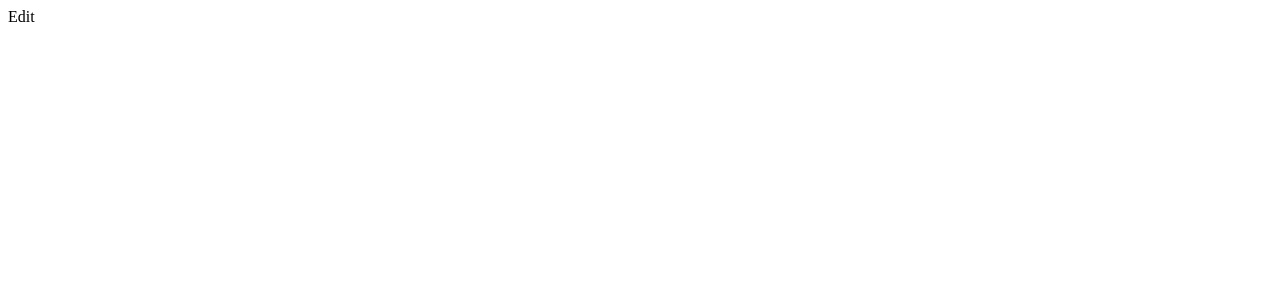
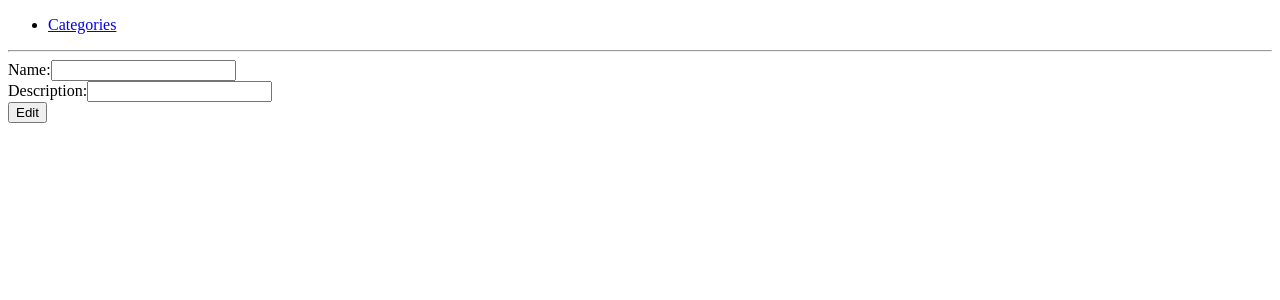
Before and after one commit to yakintech/react-admin-panel, a React (Create React App) app: page /categories/edit/1 in a window 1280 px wide. Shown: the top 300 px of the page. Built offline with nearby package versions, Linux system fonts and the light colour scheme; no server answers.

Commit message:
Add category management features: create, edit, delete, and view details

```diff
--- a/src/App.tsx
+++ b/src/App.tsx
@@ -1,8 +1,13 @@
-import { Route, Routes } from 'react-router-dom'
+import { Link, Route, Routes } from 'react-router-dom'
 import CategoryRoutes from './pages/e-commerce/categories'
 
 function App() {
   return <>
+
+    <ul>
+      <li><Link to={"/categories"}>Categories</Link></li>
+    </ul>
+    <hr />
     <Routes>
       <Route path='/categories/*' element={<CategoryRoutes />} />
     </Routes>
--- a/src/pages/e-commerce/categories/add/index.tsx
+++ b/src/pages/e-commerce/categories/add/index.tsx
@@ -1,9 +1,43 @@
-import React from 'react'
+import axios from 'axios'
+import React, { useState } from 'react'
+import { ECOMMERCE_API_URL } from '../../../../config/api'
+import { useNavigate } from 'react-router-dom'
 
 function Add() {
-  return (
-    <div>Add</div>
-  )
+
+  const [name, setname] = useState<string>("")
+  const [description, setdescription] = useState<string>("")
+
+  const navigate = useNavigate()
+
+
+  const add = () => {
+
+    let newCategory = {
+      name: name,
+      description: description
+    }
+
+    axios.post(`${ECOMMERCE_API_URL}categories`, newCategory)
+      .then(res => {
+        alert("Success!")
+        navigate("/categories")
+      })
+  }
+
+  return <>
+    <div>
+      <label htmlFor="">Name:</label>
+      <input type='text' onChange={(e) => setname(e.target.value)} />
+    </div>
+    <div>
+      <label htmlFor="">Description:</label>
+      <input type='text' onChange={(e) => setdescription(e.target.value)} />
+    </div>
+    <div>
+      <button onClick={add}>Add</button>
+    </div>
+  </>
 }
 
 export default Add
--- a/src/pages/e-commerce/categories/detail/index.tsx
+++ b/src/pages/e-commerce/categories/detail/index.tsx
@@ -1,9 +1,39 @@
-import React from 'react'
+import axios from 'axios';
+import React, { useEffect, useState } from 'react'
+import { useNavigate, useParams } from 'react-router-dom'
+import { ECOMMERCE_API_URL } from '../../../../config/api';
 
 function Detail() {
-  return (
-    <div>Detail</div>
-  )
+
+  const [detail, setdetail] = useState<any>({})
+  const { id } = useParams();
+  const navigate = useNavigate()
+
+
+  useEffect(() => {
+
+    axios.get(`${ECOMMERCE_API_URL}categories/${id}`)
+      .then(res => {
+        setdetail(res.data)
+      })
+      .catch(err => {
+        console.log("err", err)
+      })
+
+  }, [])
+
+
+  return <>
+    <h1>Detail</h1>
+    <hr />
+    <button onClick={() => navigate("/categories")}>Go List!</button>
+    <button onClick={() => navigate(-1)}>Go Back!</button>
+
+    <hr />
+    <h1>Id: {detail.id}</h1>
+    <h1>Name: {detail.name}</h1>
+    <h1>Descriptin: {detail.description}</h1>
+  </>
 }
 
 export default Detail
--- a/src/pages/e-commerce/categories/edit/index.tsx
+++ b/src/pages/e-commerce/categories/edit/index.tsx
@@ -1,9 +1,57 @@
-import React from 'react'
+import axios from 'axios'
+import React, { useEffect, useState } from 'react'
+import { useNavigate, useParams } from 'react-router-dom'
+import { ECOMMERCE_API_URL } from '../../../../config/api'
 
 function Edit() {
-  return (
-    <div>Edit</div>
-  )
+
+  const [name, setname] = useState<string>("")
+  const [description, setdescription] = useState<string>("")
+
+  const { id } = useParams()
+  const navigate = useNavigate()
+
+  useEffect(() => {
+
+    axios.get(`${ECOMMERCE_API_URL}categories/${id}`)
+      .then(res => {
+        setname(res.data.name)
+        setdescription(res.data.description)
+      })
+      .catch(err => {
+        console.log("err", err)
+      })
+
+  }, [])
+
+
+  const edit = () => {
+    let updatedCategory = {
+      name,
+      description
+    }
+
+    axios.put(`${ECOMMERCE_API_URL}categories/${id}`, updatedCategory)
+      .then(res => {
+        navigate("/categories")
+      })
+
+  }
+
+
+  return <>
+    <div>
+      <label htmlFor="">Name:</label>
+      <input type='text' value={name} onChange={(e) => setname(e.target.value)} />
+    </div>
+    <div>
+      <label htmlFor="">Description:</label>
+      <input type='text' value={description} onChange={(e) => setdescription(e.target.value)} />
+    </div>
+    <div>
+      <button onClick={edit}>Edit</button>
+    </div>
+  </>
 }
 
 export default Edit
--- a/src/pages/e-commerce/categories/list/index.tsx
+++ b/src/pages/e-commerce/categories/list/index.tsx
@@ -1,13 +1,18 @@
 import axios from 'axios'
-import React, { useEffect, useState } from 'react'
+import { useEffect, useState } from 'react'
 import { ECOMMERCE_API_URL } from '../../../../config/api'
+import { Link } from 'react-router-dom'
 
 function List() {
 
     const [categories, setCategories] = useState([])
 
     useEffect(() => {
+        loadData();
+    }, [])
 
+
+    const loadData = () => {
         axios.get(`${ECOMMERCE_API_URL}categories`)
             .then(response => {
                 console.log("response", response)
@@ -16,17 +21,33 @@ function List() {
             .catch(error => {
                 console.log("error", error)
             })
+    }
 
-    }, [])
+    const deleteCategory = (id: any) => {
 
+        var result = window.confirm("Want to delete?");
+        if (result) {
+            axios.delete(`${ECOMMERCE_API_URL}categories/${id}`)
+                .then(res => {
+                    loadData()
+                })
+        }
+    }
 
 
     return <>
+        <div>
+            <Link to={"/categories/add"}>Add</Link>
+        </div>
         <table>
             <thead>
                 <tr>
                     <th>ID</th>
                     <th>Name</th>
+                    <th>Description</th>
+                    <th>Delete</th>
+                    <th>Detail</th>
+                    <th>Update</th>
                 </tr>
             </thead>
             <tbody>
@@ -34,6 +55,11 @@ function List() {
                     return <tr key={category.id}>
                         <td>{category.id}</td>
                         <td>{category.name}</td>
+                        <td>{category.description}</td>
+                        <td><button onClick={() => deleteCategory(category.id)}>Delete</button></td>
+                        <td><Link to={`/categories/${category.id}`}>Detail</Link></td>
+                        <td><Link to={`/categories/edit/${category.id}`}>Update</Link></td>
+
                     </tr>
                 })}
             </tbody>
```
